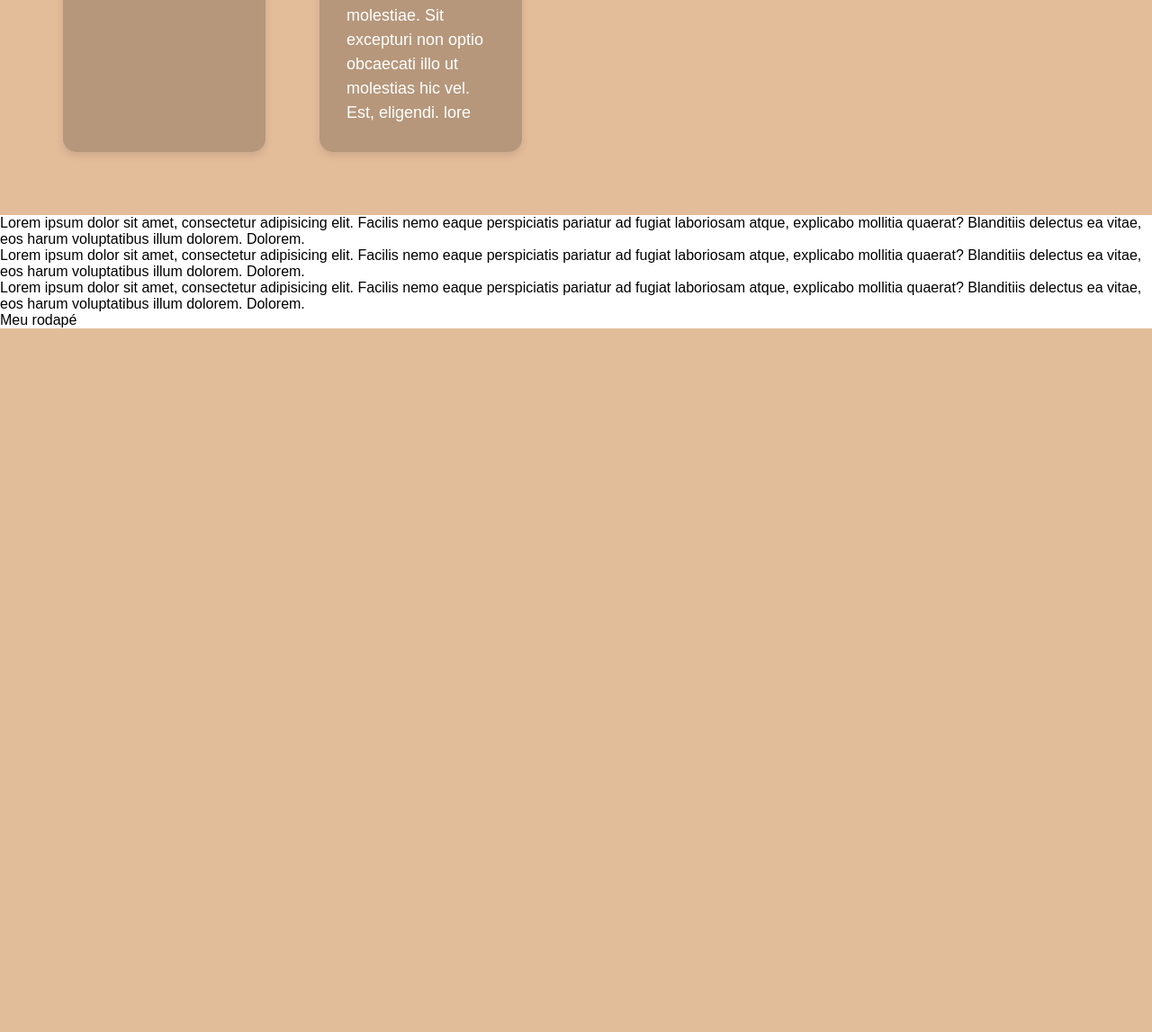
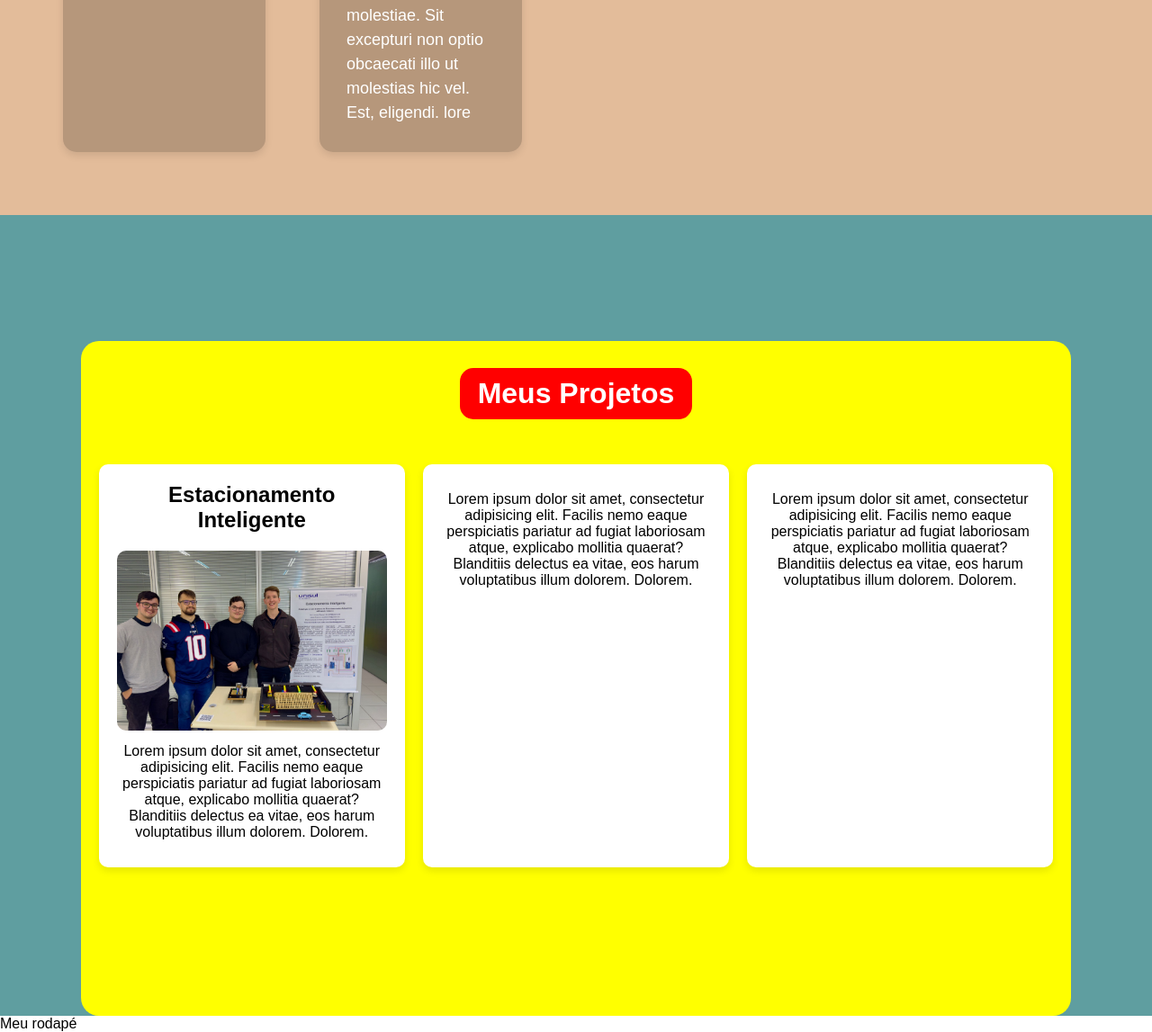
Before and after one commit to Victordemelo/Portfolio_Pessoal, a PHP site: page / in a window 1280 px wide. Shown: the part 2513-3660 px from the top of the page at 90% size. Before the commit the page ends 2878 px from the top, so only its background shows below. Run offline with PHP 8.4, Linux system fonts and the light colour scheme.

Commit message:
Feat: Adicionando parte de projects

```diff
--- a/laddingPageDesafio/index.html
+++ b/laddingPageDesafio/index.html
@@ -75,15 +75,33 @@
     </section>
 
     <section id="projetos" class="projetos">
-        <article>Lorem ipsum dolor sit amet, consectetur adipisicing elit. Facilis nemo eaque perspiciatis pariatur ad
-            fugiat laboriosam atque, explicabo mollitia quaerat? Blanditiis delectus ea vitae, eos harum voluptatibus
-            illum dolorem. Dolorem.</article>
-        <article>Lorem ipsum dolor sit amet, consectetur adipisicing elit. Facilis nemo eaque perspiciatis pariatur ad
-            fugiat laboriosam atque, explicabo mollitia quaerat? Blanditiis delectus ea vitae, eos harum voluptatibus
-            illum dolorem. Dolorem.</article>
-        <article>Lorem ipsum dolor sit amet, consectetur adipisicing elit. Facilis nemo eaque perspiciatis pariatur ad
-            fugiat laboriosam atque, explicabo mollitia quaerat? Blanditiis delectus ea vitae, eos harum voluptatibus
-            illum dolorem. Dolorem.</article>
+        <div class="projetos-container">
+            <h2 class="titulo-projetos">Meus Projetos</h2>
+
+            <div class="article-projetos">
+
+                <article class="card-projetos">
+                    <h3>Estacionamento Inteligente</h3>
+                    <img src="img/estacionamento-inteligente.jpg" alt="Estacionamento Inteligente">
+                    <p>Lorem ipsum dolor sit amet, consectetur adipisicing elit. Facilis nemo eaque perspiciatis
+                        pariatur ad fugiat laboriosam atque, explicabo mollitia quaerat? Blanditiis delectus ea vitae,
+                        eos harum voluptatibus illum dolorem. Dolorem.</p>
+                </article>
+
+                <article class="card-projetos">
+                    <p>Lorem ipsum dolor sit amet, consectetur adipisicing elit. Facilis nemo eaque perspiciatis
+                        pariatur ad fugiat laboriosam atque, explicabo mollitia quaerat? Blanditiis delectus ea vitae,
+                        eos harum voluptatibus illum dolorem. Dolorem.</p>
+                </article>
+
+                <article class="card-projetos">
+                    <p>Lorem ipsum dolor sit amet, consectetur adipisicing elit. Facilis nemo eaque perspiciatis
+                        pariatur ad fugiat laboriosam atque, explicabo mollitia quaerat? Blanditiis delectus ea vitae,
+                        eos harum voluptatibus illum dolorem. Dolorem.</p>
+                </article>
+
+            </div>
+        </div>
     </section>
 
     <footer id="footer" class="rodape">
--- a/laddingPageDesafio/style.css
+++ b/laddingPageDesafio/style.css
@@ -122,3 +122,91 @@ nav li a:hover {
     flex: 1;
     box-shadow: 0 4px 8px rgba(0,0,0,0.1);
 }
+
+
+/*-----------------------------------*/
+/* Estilos para a seção "Projetos" */
+/*-----------------------------------*/
+.projetos {
+    min-height: 100vh;
+    background-color: cadetblue;
+    padding-top: 140px;
+}
+
+.projetos-container {
+    display: flex;
+    flex-direction: column;
+    margin: 0 auto;
+    background-color: yellow;
+    width: 86%;
+    min-height: 750px;
+    border-radius: 20px;
+}
+
+.titulo-projetos {
+    margin: 30px auto;
+    padding: 10px 20px;
+    border-radius: 15px;
+    background-color: red;
+    color: white;
+    text-align: center;
+    font-size: 32px;
+    font-weight: bold;
+}
+
+/* O container da linha dos cards */
+.article-projetos {
+    display: flex;
+    justify-content: space-evenly; /* Distribui o espaço entre os cards */
+    align-items: stretch; /* Faz com que todos os cards tenham a mesma altura */
+    gap: 20px; /* Cria um espaço garantido entre os cards */
+    padding: 20px;
+}
+
+/* O design individual de cada card */
+.card-projetos {
+    background-color: white; /* Dá o formato visual de um cartão */
+    padding: 20px;
+    border-radius: 10px;
+    flex: 1; /* Faz os 3 cards dividirem o espaço em larguras exatamente iguais */
+    box-shadow: 0 4px 8px rgba(0,0,0,0.1); /* Uma sombrinha leve para dar destaque */
+}
+
+.card-projetos h3 {
+    margin: 0 0 10px 0;
+    color: black;
+    font-size: 24px;
+    font-weight: bold;
+    text-align: center;
+}
+
+.card-projetos img {
+    width: 100%;
+    height: 200px;
+    object-fit: cover;
+    border-radius: 10px;
+    margin-top: 10px;
+}
+
+.card-projetos p {
+    margin: 10px 0;
+    color: black;
+    font-size: 16px;
+    text-align: center;
+}
+
+
+
+
+
+
+
+
+
+
+
+
+
+/*-----------------------------------*/
+/* Estilos para a seção "Rodapé" */
+/*-----------------------------------*/
```
Also changed, not shown: other parts of laddingPageDesafio/style.css (+14 -14 lines), laddingPageDesafio/img/estacionamento-inteligente.jpg (added).
